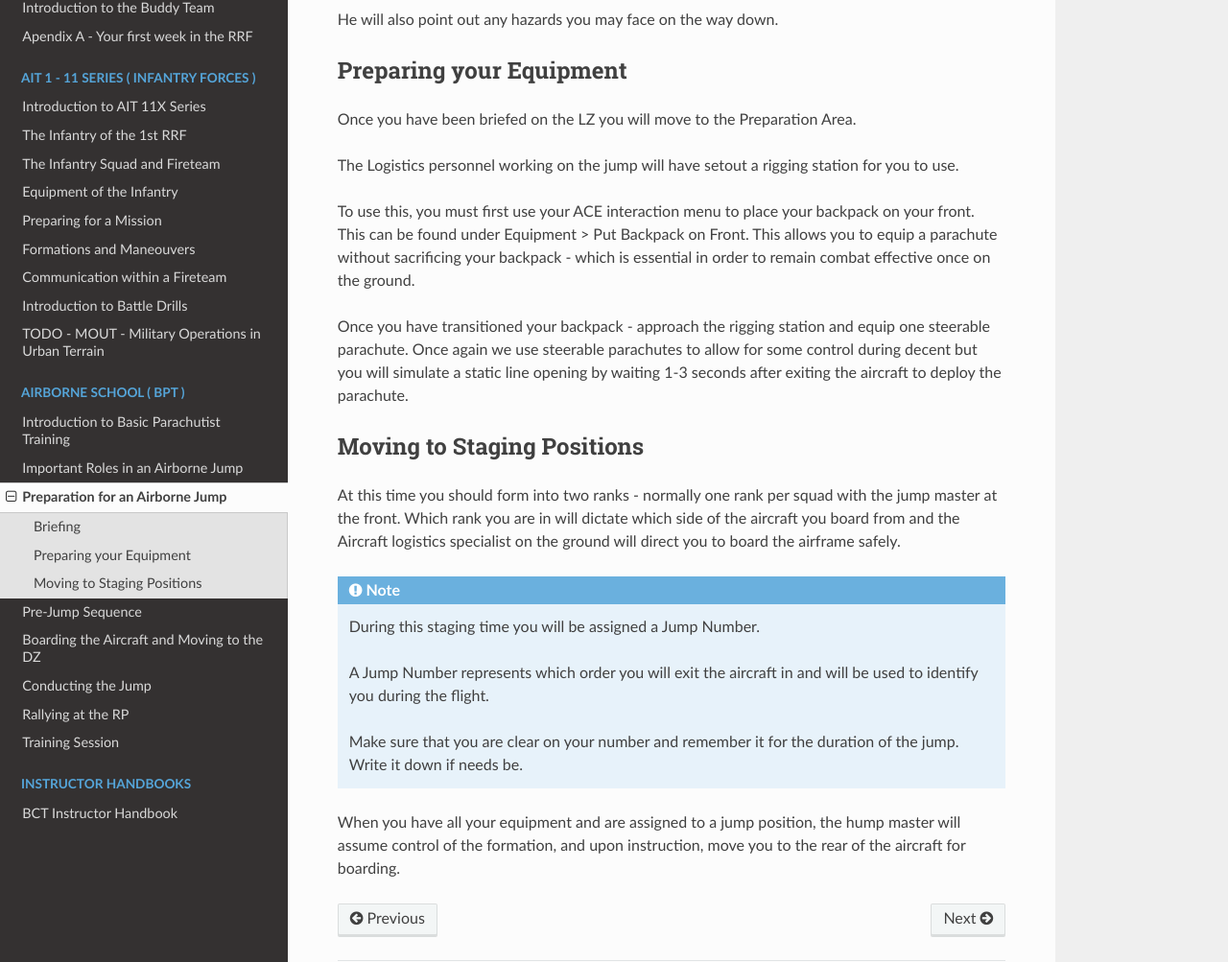
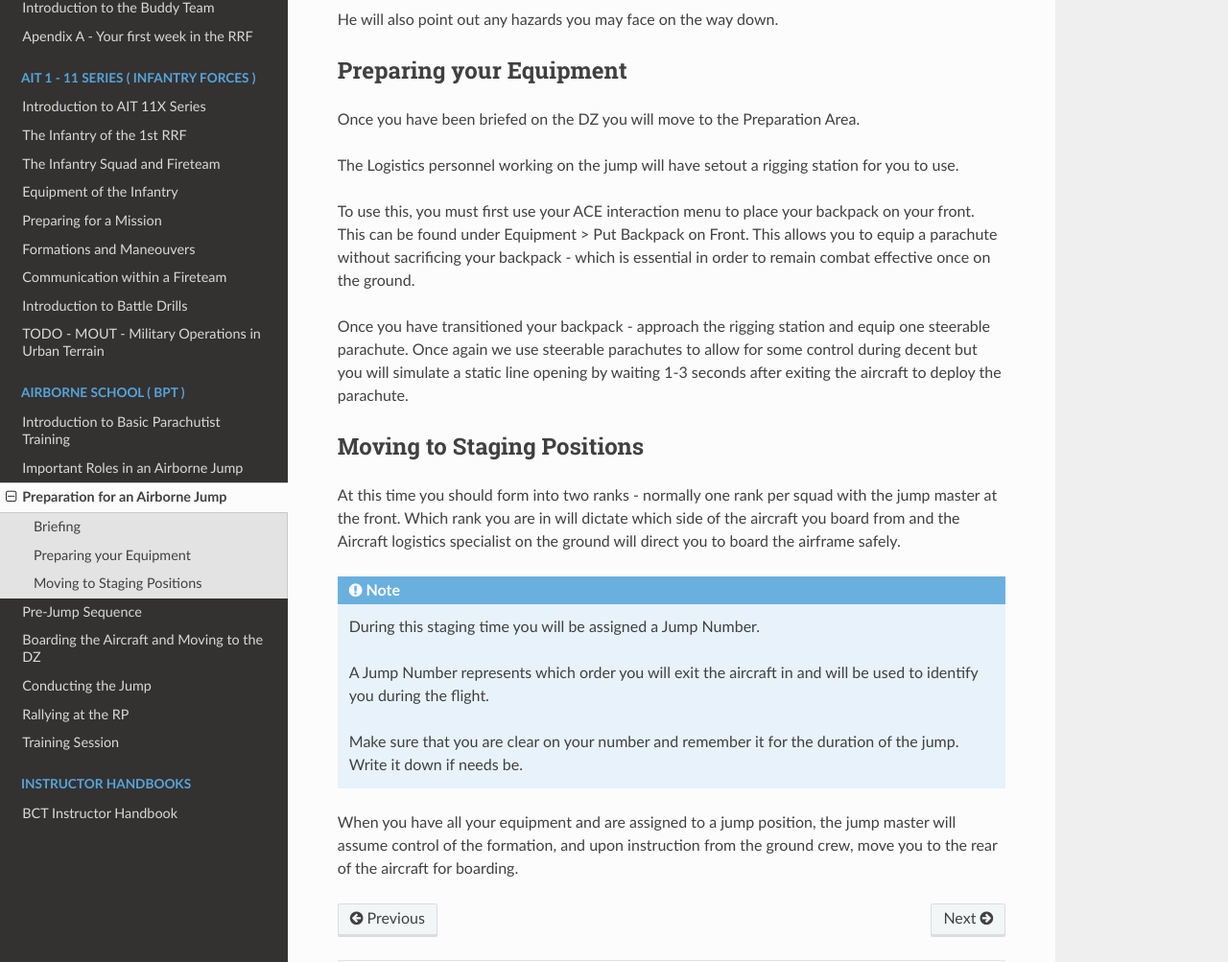
Before and after one commit to 1st-rapid-response-force/Training-Programs, a Sphinx documentation site: the page built from docs/source/arbn/preparation.rst, in a window 1280 px wide and 1400 px high. Shown: the part 351-1354 px from the top of the window at 96% size. Built offline with Sphinx 7.4.7 and the Read the Docs theme 2.0.0, drawn with Linux system fonts in a browser that asks for light colours; formulas are drawn with MathJax 3.

Commit message:
Fix some typos
Signed-off-by: Alexander Christie <alex@briefly.io>

```diff
--- a/docs/source/arbn/explanation.rst
+++ b/docs/source/arbn/explanation.rst
@@ -30,4 +30,4 @@ This serves as an introduction to these roles so you can understand the moving p
 
   He is ultimately responsible for the safety of all on board and will ensure that everyone has exited.
 
-  **The Loadmaster is exclusively responsible for opening and closing the aircraft's ramps and doors. You should not attempt to interact with the aircraft **
+  **The Loadmaster is exclusively responsible for opening and closing the aircraft's ramps and doors. You should not attempt to interact with the aircraft**
--- a/docs/source/arbn/preparation.rst
+++ b/docs/source/arbn/preparation.rst
@@ -13,7 +13,7 @@ He will also point out any hazards you may face on the way down.
 Preparing your Equipment
 --------------------------
 
-Once you have been briefed on the LZ you will move to the Preparation Area.
+Once you have been briefed on the DZ you will move to the Preparation Area.
 
 The Logistics personnel working on the jump will have setout a rigging station for you to use.
 
@@ -34,4 +34,4 @@ At this time you should form into two ranks - normally one rank per squad with t
 
   Make sure that you are clear on your number and remember it for the duration of the jump. Write it down if needs be.
 
-When you have all your equipment and are assigned to a jump position, the hump master will assume control of the formation, and upon instruction, move you to the rear of the aircraft for boarding.
+When you have all your equipment and are assigned to a jump position, the jump master will assume control of the formation, and upon instruction from the ground crew, move you to the rear of the aircraft for boarding.
```
